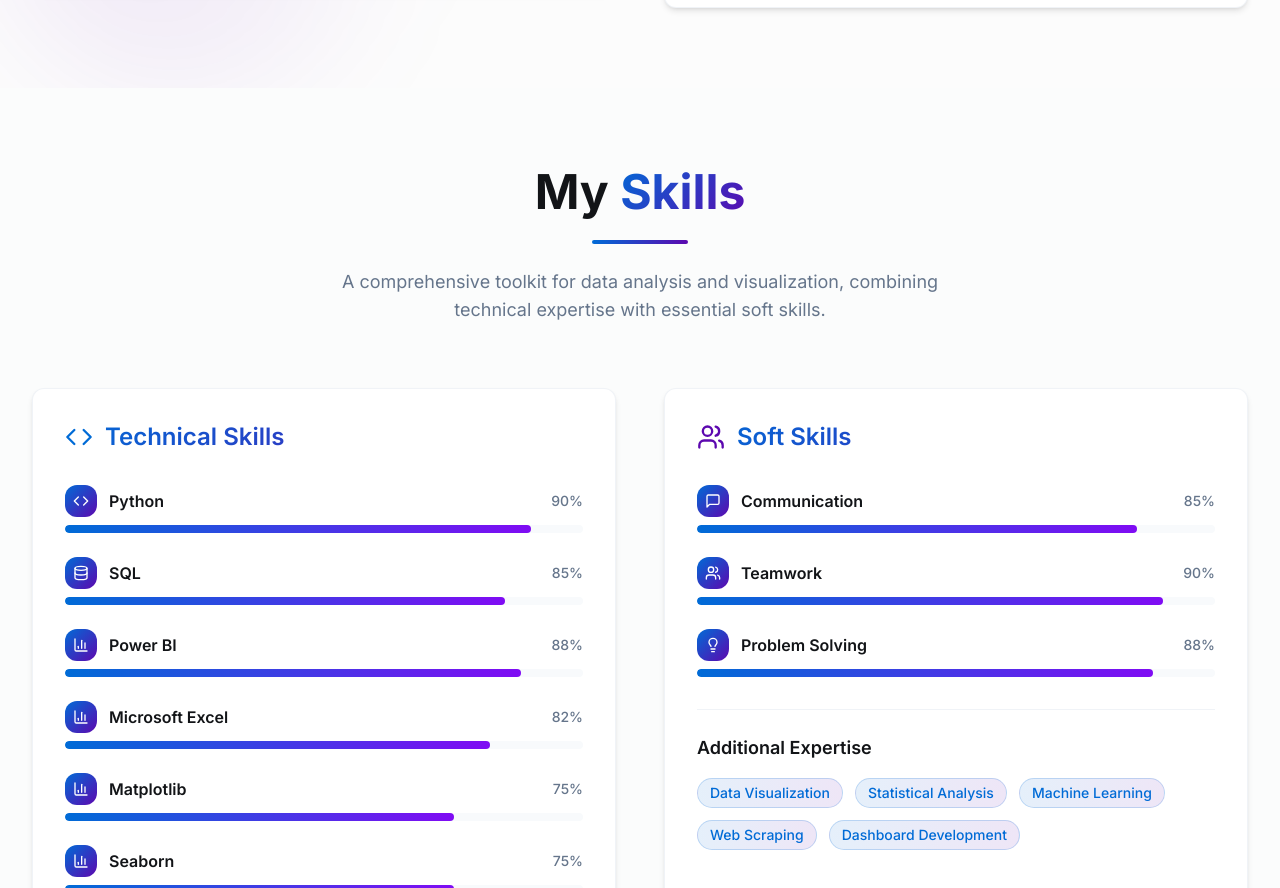
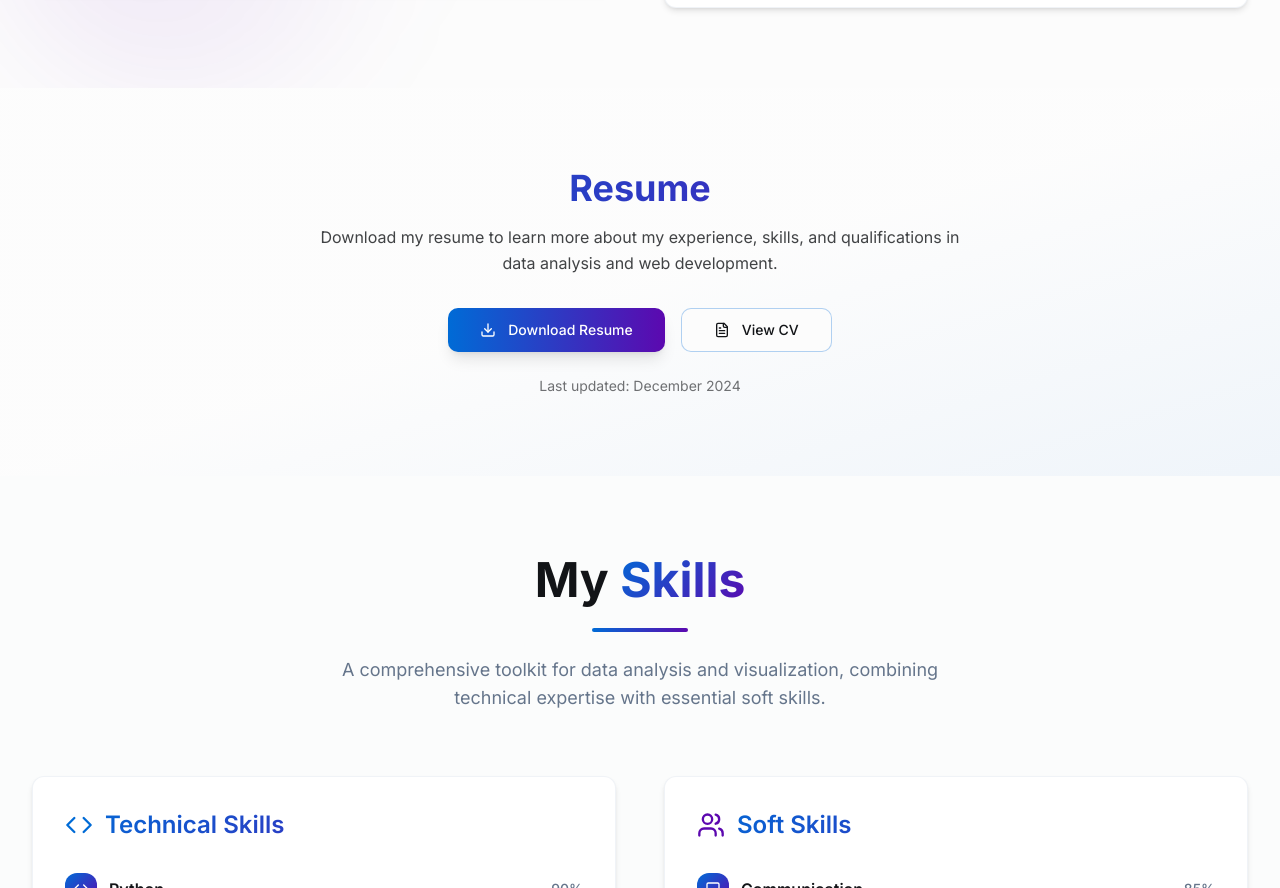
Before and after one commit to gouravo8/gourav-data-vision, a React (Vite) app: page / in a window 1280 px wide. Shown: the part 1740-2628 px from the top of the page. Built offline with nearby package versions, Linux system fonts and the light colour scheme.

Commit message:
Fix LinkedIn links and add CV section
Updates LinkedIn URLs site-wide and adds a new CV download section with a button and icon.

```diff
--- a/src/components/Contact.tsx
+++ b/src/components/Contact.tsx
@@ -87,7 +87,7 @@ const Contact = () => {
       icon: Linkedin,
       label: 'LinkedIn',
       value: 'Connect with me',
-      href: 'https://www.linkedin.com/in/gourav-rajput-b2748222'
+      href: 'https://www.linkedin.com/in/gouravr367'
     },
     {
       icon: Github,
--- a/src/components/Footer.tsx
+++ b/src/components/Footer.tsx
@@ -33,7 +33,7 @@ const Footer = () => {
             {/* Social Links */}
             <div className="flex gap-4">
               {[
-                { href: 'https://www.linkedin.com/in/gourav-rajput-b2748222', label: 'LinkedIn', icon: 'in' },
+                { href: 'https://www.linkedin.com/in/gouravr367', label: 'LinkedIn', icon: 'in' },
                 { href: 'https://github.com/gouravo8', label: 'GitHub', icon: 'gh' },
                 { href: 'mailto:Gouravr367@gmail.com', label: 'Email', icon: '@' }
               ].map((social) => (
--- /dev/null
+++ b/src/components/Resume.tsx
@@ -0,0 +1,60 @@
+import { Download, FileText } from 'lucide-react';
+import { Button } from '@/components/ui/button';
+
+const Resume = () => {
+  return (
+    <section id="resume" className="section-padding bg-gradient-to-br from-background via-background/95 to-primary/5">
+      <div className="container mx-auto">
+        <div className="text-center">
+          <h2 className="text-3xl md:text-4xl font-bold mb-4 bg-gradient-to-r from-primary to-accent-purple bg-clip-text text-transparent">
+            Resume
+          </h2>
+          <p className="text-foreground/80 max-w-2xl mx-auto mb-8 leading-relaxed">
+            Download my resume to learn more about my experience, skills, and qualifications in data analysis and web development.
+          </p>
+
+          <div className="flex flex-col sm:flex-row gap-4 justify-center items-center">
+            <Button
+              asChild
+              size="lg"
+              className="group bg-gradient-to-r from-primary to-accent-purple hover:from-primary/90 hover:to-accent-purple/90 text-white shadow-lg hover:shadow-xl transition-all duration-300"
+            >
+              <a
+                href="https://tiiny.host/use-case/resume-link/"
+                target="_blank"
+                rel="noopener noreferrer"
+                className="flex items-center gap-3"
+              >
+                <Download className="w-5 h-5 group-hover:animate-bounce" />
+                Download Resume
+              </a>
+            </Button>
+
+            <Button
+              asChild
+              variant="outline"
+              size="lg"
+              className="group border-primary/30 hover:border-primary/50 hover:bg-primary/5"
+            >
+              <a
+                href="https://tiiny.host/use-case/resume-link/"
+                target="_blank"
+                rel="noopener noreferrer"
+                className="flex items-center gap-3"
+              >
+                <FileText className="w-5 h-5 group-hover:scale-110 transition-transform" />
+                View CV
+              </a>
+            </Button>
+          </div>
+
+          <div className="mt-6 text-sm text-foreground/60">
+            <p>Last updated: December 2024</p>
+          </div>
+        </div>
+      </div>
+    </section>
+  );
+};
+
+export default Resume;
--- a/src/pages/Index.tsx
+++ b/src/pages/Index.tsx
@@ -1,6 +1,7 @@
 import Navigation from '@/components/Navigation';
 import Hero from '@/components/Hero';
 import About from '@/components/About';
+import Resume from '@/components/Resume';
 import Skills from '@/components/Skills';
 import Services from '@/components/Services';
 import Projects from '@/components/Projects';
@@ -13,6 +14,7 @@ const Index = () => {
       <Navigation />
       <Hero />
       <About />
+      <Resume />
       <Skills />
       <Services />
       <Projects />
```
